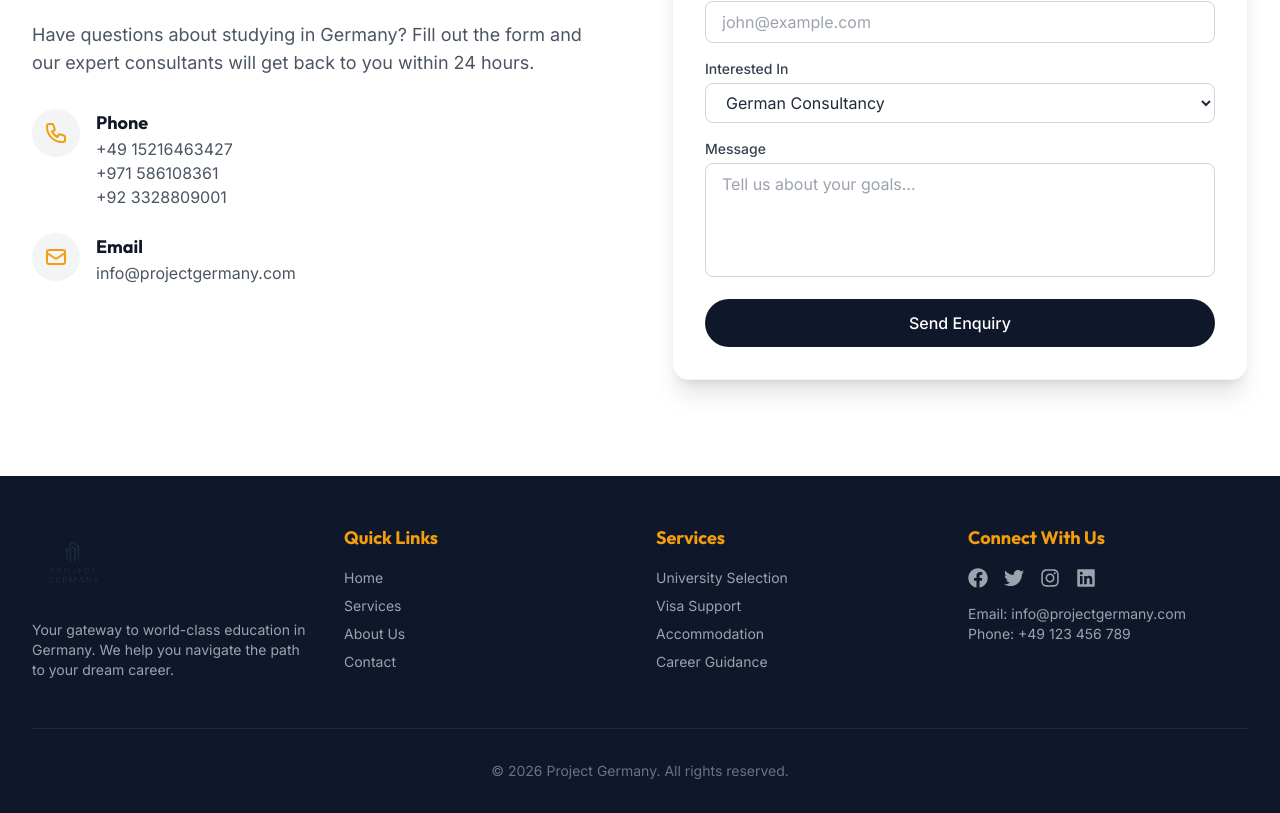
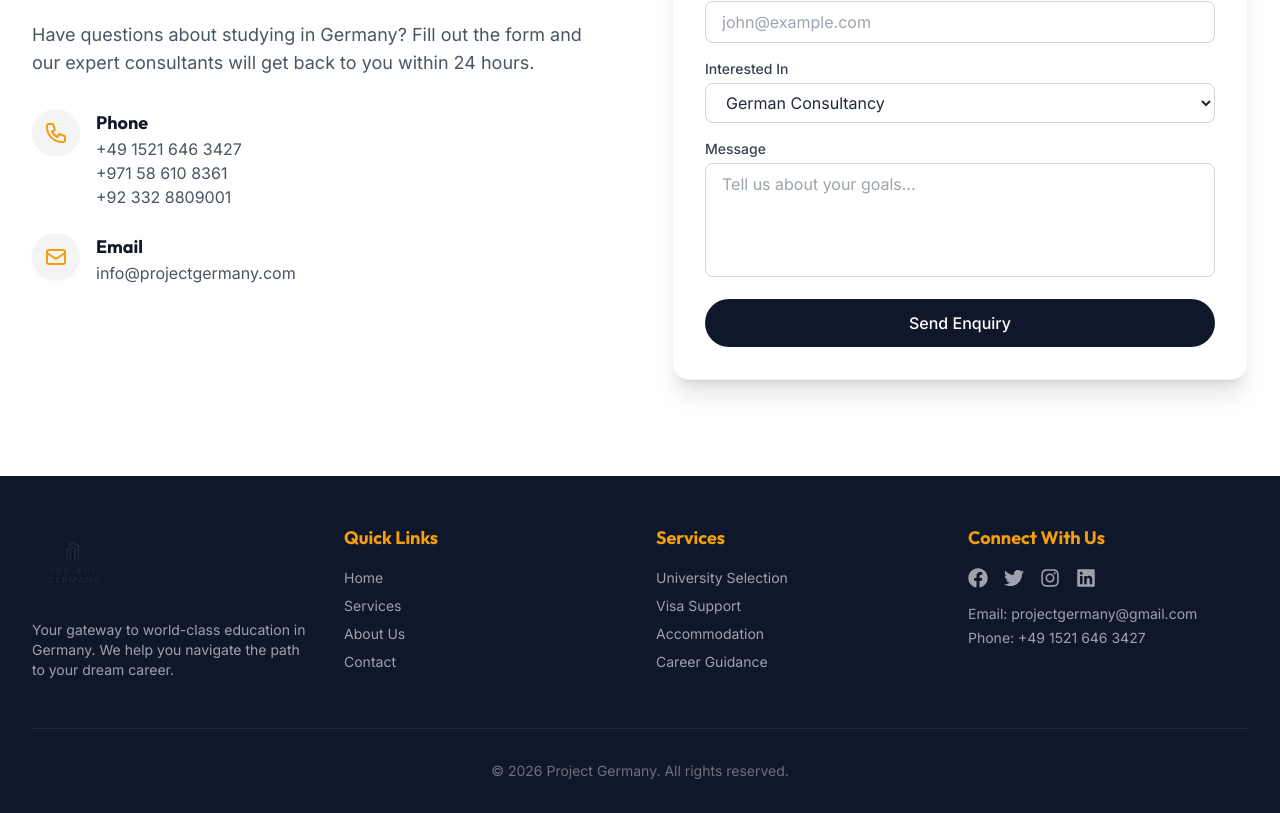
Before and after one commit to Talha-glitched/Project-Germany, a React (Vite) app in the folder client/: page / in a window 1280 px wide. Shown: the part 3387-4200 px from the top of the page. Built offline with nearby package versions, Linux system fonts and the light colour scheme; no server answers.

Commit message:
Contact changes

```diff
--- a/client/src/components/EnquiryForm.jsx
+++ b/client/src/components/EnquiryForm.jsx
@@ -112,9 +112,9 @@ const EnquiryForm = () => {
                                 </div>
                                 <div>
                                     <h4 className="text-lg font-semibold text-gray-900">Phone</h4>
-                                    <p className="text-gray-600">+49 15216463427</p>
-                                    <p className="text-gray-600">+971 586108361</p>
-                                    <p className="text-gray-600">+92 3328809001</p>
+                                    <p className="text-gray-600"> <a href="tel:+4915216463427" className=" hover:text-black transition-colors">+49 1521 646 3427</a></p>
+                                    <p className="text-gray-600"> <a href="tel:+971586108361" className=" hover:text-black transition-colors">+971 58 610 8361</a></p>
+                                    <p className="text-gray-600"> <a href="tel:+923328809001" className=" hover:text-black transition-colors">+92 332 8809001</a></p>
                                 </div>
                             </div>
                             <div className="flex items-start space-x-4">
--- a/client/src/components/Footer.jsx
+++ b/client/src/components/Footer.jsx
@@ -52,10 +52,14 @@ const Footer = () => {
                             <a href="#" className="text-gray-400 hover:text-white transition-colors"><FaInstagram size={20} /></a>
                             <a href="#" className="text-gray-400 hover:text-white transition-colors"><FaLinkedin size={20} /></a>
                         </div>
-                        <p className="text-sm text-gray-400">
-                            Email: info@projectgermany.com<br />
-                            Phone: +49 123 456 789
-                        </p>
+                        <div className="text-sm text-gray-400 space-y-1">
+                            <p>
+                                Email: <a href="mailto:projectgermany@gmail.com" className="text-gray-400 hover:text-white transition-colors">projectgermany@gmail.com</a>
+                            </p>
+                            <p>
+                                Phone: <a href="tel:+4915216463427" className="text-gray-400 hover:text-white transition-colors">+49 1521 646 3427</a>
+                            </p>
+                        </div>
                     </div>
                 </div>
 
```
